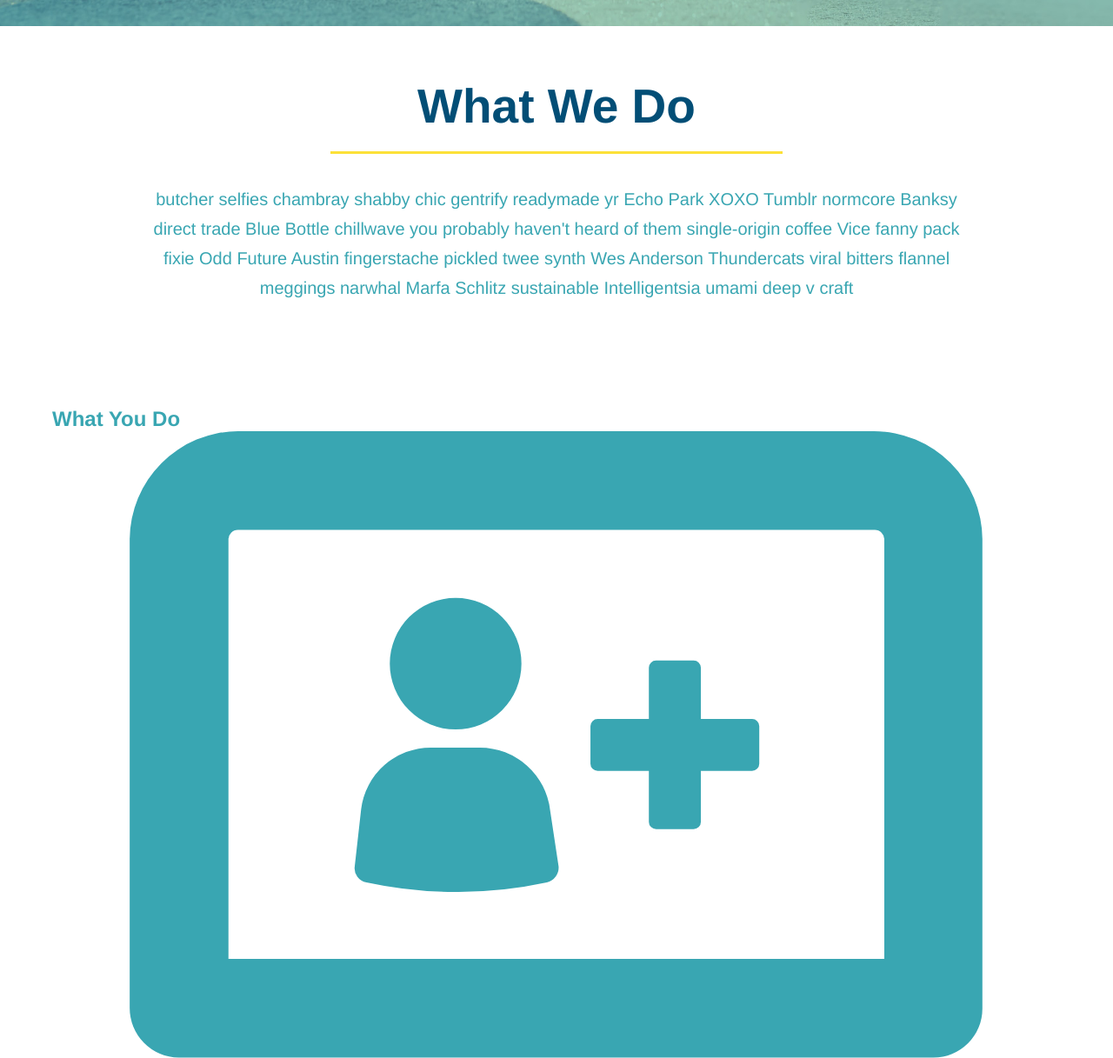
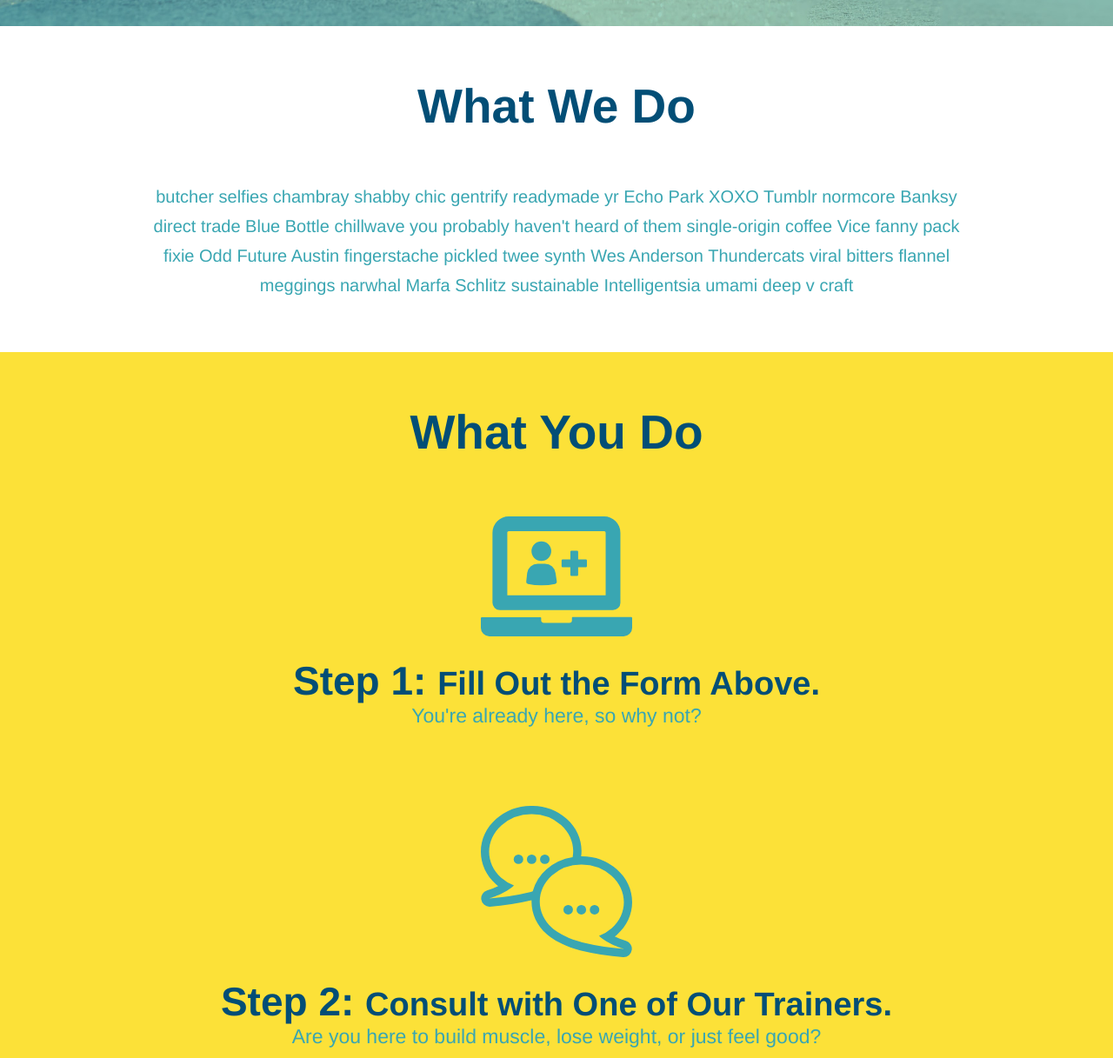
Before and after one commit to aoliva-16/Run.Buddy, a plain HTML site: page index.html in a window 1280 px wide. Shown: the part 652-1869 px from the top of the page at 87% size. Drawn offline with Linux system fonts and the light colour scheme.

Commit message:
style what you do section

```diff
--- a/assets/css/style.css
+++ b/assets/css/style.css
@@ -127,16 +127,6 @@ section {
     text-align: center;
 }
 
-.intro h2 {
-    font-size: 55px;
-    color: #024e76;
-    margin-bottom: 35px;
-    padding: 0 100px 20px 100px;
-    border-bottom: 3px solid;
-    border-color: #fce138;
-    display: inline-block;
-}
-
 .intro p {
     line-height: 1.7;
     color: #39a6b2;
@@ -144,3 +134,49 @@ section {
     font-size: 20px;
     margin: 0 auto;
 }
+
+.steps {
+    text-align: center;
+    background: #fce138;
+}
+
+.section-title {
+    font-size: 55px;
+    color: #024e76;
+    margin-bottom: 35px;
+    padding: 0 100px 20px 100px;
+    display: inline-block;
+    border-bottom: 3px
+}
+
+.primary-border {
+    border-color: #fce138;
+}
+
+.secondary-border {
+    border-color: #39a6b2;
+}
+
+.steps div {
+    margin-bottom: 80px;
+}
+
+.steps img {
+    width: 15%;
+    margin: 10px 0;
+}
+
+.steps h3 {
+    color: #024e76;
+    font-size: 46px;
+    margin-top: 10px;
+}
+
+.steps p {
+    color: #39a6b2;
+    font-size: 23px;
+}
+
+.steps span {
+    font-size: 38px;
+}
--- a/index.html
+++ b/index.html
@@ -69,37 +69,37 @@
 
 <!-- "what we do" section -->
 <section id="what-we-do" class="intro">
-    <h2>What We Do</h2>
+    <h2 class="section-title primary-border">What We Do</h2>
     <p>
         butcher selfies chambray shabby chic gentrify readymade yr Echo Park XOXO Tumblr normcore Banksy direct trade Blue Bottle chillwave you probably haven't heard of them single-origin coffee Vice fanny pack fixie Odd Future Austin fingerstache pickled twee synth Wes Anderson Thundercats viral bitters flannel meggings narwhal Marfa Schlitz sustainable Intelligentsia umami deep v craft
     </p>
 </section>
 
 <!-- "what you do" section -->
-<section id="what-you-do">
-    <h2>What You Do</h2>
+<section id="what-you-do" class="steps">
+    <h2 class="section-title primary-border">What You Do</h2>
 
     <div>
         <img src="./assets/images/step-1.svg" alt="" />
-        <h3>Step 1: Fill Out the Form Above.</h3>
+        <h3>Step 1: <span>Fill Out the Form Above.</span></h3>
         <p>You're already here, so why not?</p>
     </div>
 
     <div>
         <img src="./assets/images/step-2.svg" alt="" />
-        <h3>Step 2: Consult with One of Our Trainers.</h3>
+        <h3>Step 2: <span>Consult with One of Our Trainers.</span></h3>
         <p>Are you here to build muscle, lose weight, or just feel good?</p>
     </div>
 
     <div>
         <img src="./assets/images/step-3.svg" alt="" />
-        <h3>Step 3: Get Running.</h3>
+        <h3>Step 3: <span>Get Running.</span></h3>
         <p>Hit the ground running (literally) once your trainer lays out your plan.</p>
     </div>
 
     <div>
         <img src="./assets/images/step-4.svg" alt="" />
-        <h3>Step 4: See Results.</h3>
+        <h3>Step 4: <span>See Results.</span></h3>
         <p>Bi-weekly checkins with your trainer will keep you focused</p>
     </div>
 </section>
```
